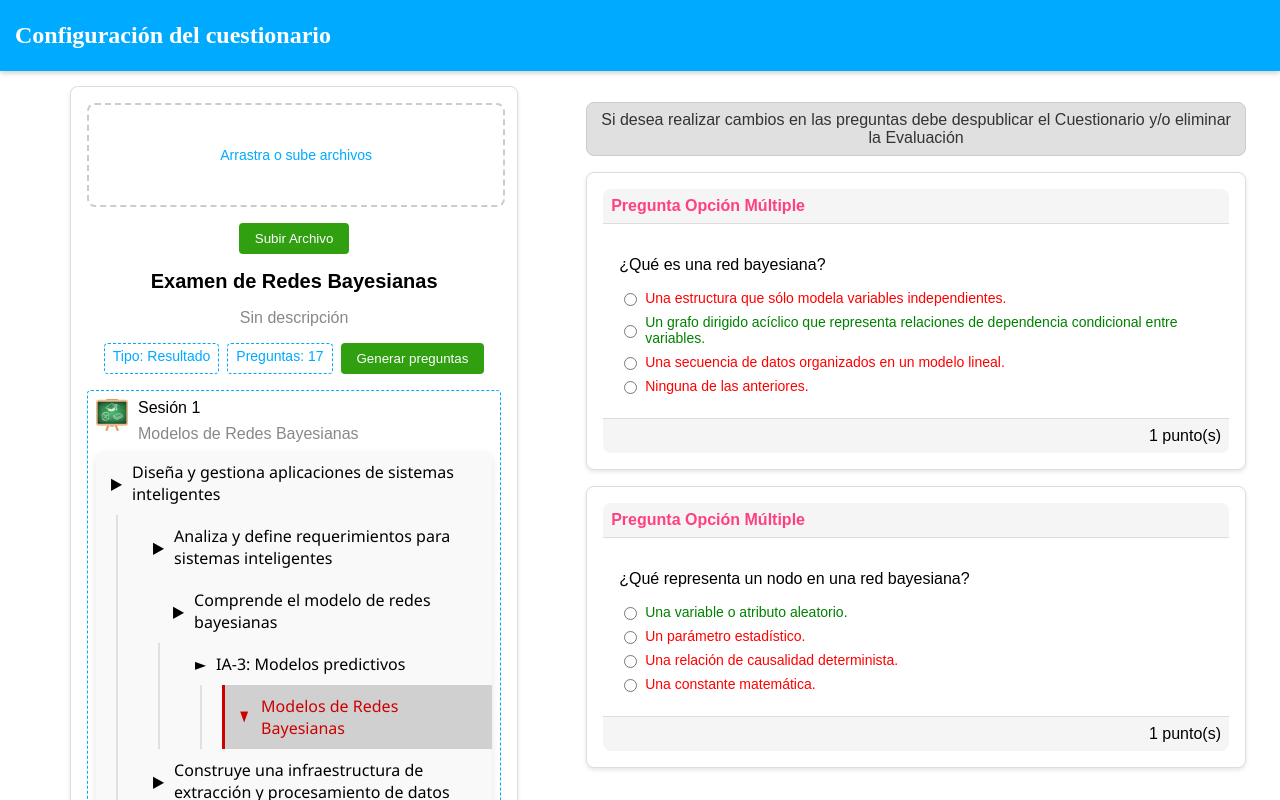
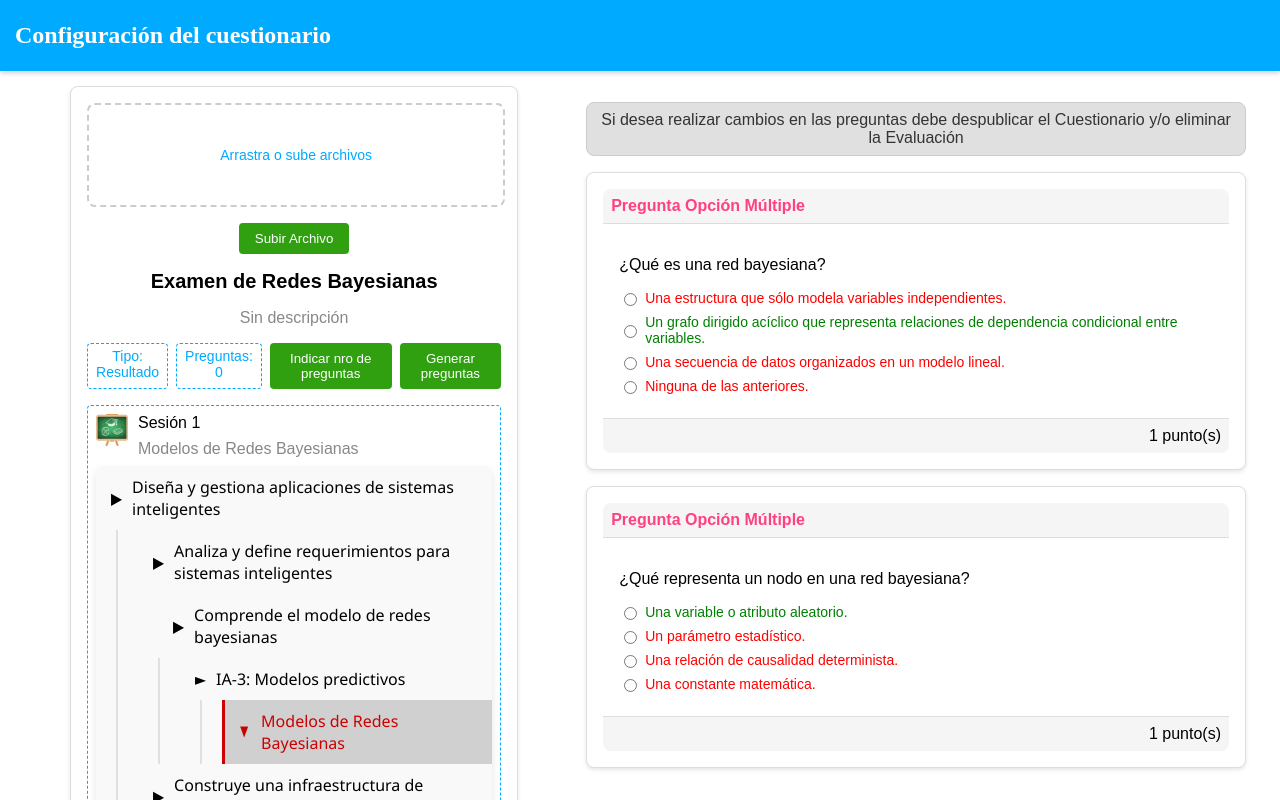
Before and after one commit to RenzoBTL30/app-proyecto-ia, an Angular app: page / in a window 1280 px wide. Shown: the top 800 px of the page. Built offline with nearby package versions, Linux system fonts and the light colour scheme.

Commit message:
nuevo cambio 2

```diff
--- a/package.json
+++ b/package.json
@@ -23,6 +23,7 @@
     "@angular/ssr": "^17.3.8",
     "express": "^4.18.2",
     "rxjs": "~7.8.0",
+    "sweetalert2": "^11.12.1",
     "tslib": "^2.3.0",
     "zone.js": "~0.14.3"
   },
--- a/src/app/app.component.html
+++ b/src/app/app.component.html
@@ -20,6 +20,7 @@
       <div class="meta">
           <div>Tipo: Resultado</div>
           <div>Preguntas: {{nroPreguntas}}</div>
+          <button (click)="indicarCantPreguntas()">Indicar nro de preguntas</button>
           <button>Generar preguntas</button>
       </div>
       <div class="session">
--- a/src/app/app.component.ts
+++ b/src/app/app.component.ts
@@ -1,6 +1,7 @@
 import { CommonModule } from '@angular/common';
 import { Component, ElementRef, ViewChild } from '@angular/core';
 import { RouterOutlet } from '@angular/router';
+import Swal from 'sweetalert2';
 
 @Component({
   selector: 'app-root',
@@ -12,7 +13,7 @@ import { RouterOutlet } from '@angular/router';
 export class AppComponent {
   title = 'app-proyecto-ia';
 
-  nroPreguntas:number = 17;
+  nroPreguntas:number = 0;
 
   @ViewChild('fileInput') fileInput!: ElementRef<HTMLInputElement>;
   fileName: string = '';
@@ -94,4 +95,17 @@ export class AppComponent {
     }
   }
 
+
+  async indicarCantPreguntas() {
+    const { value: cantidad } = await Swal.fire({
+      title: "Ingresa la cantidad de preguntas",
+      input: "number"
+    });
+    if (cantidad) {
+      this.nroPreguntas = cantidad;
+    }
+  }
+
+
+
 }
```
Also changed, not shown: 1 other file (tests, documents, lock files or other folders).
